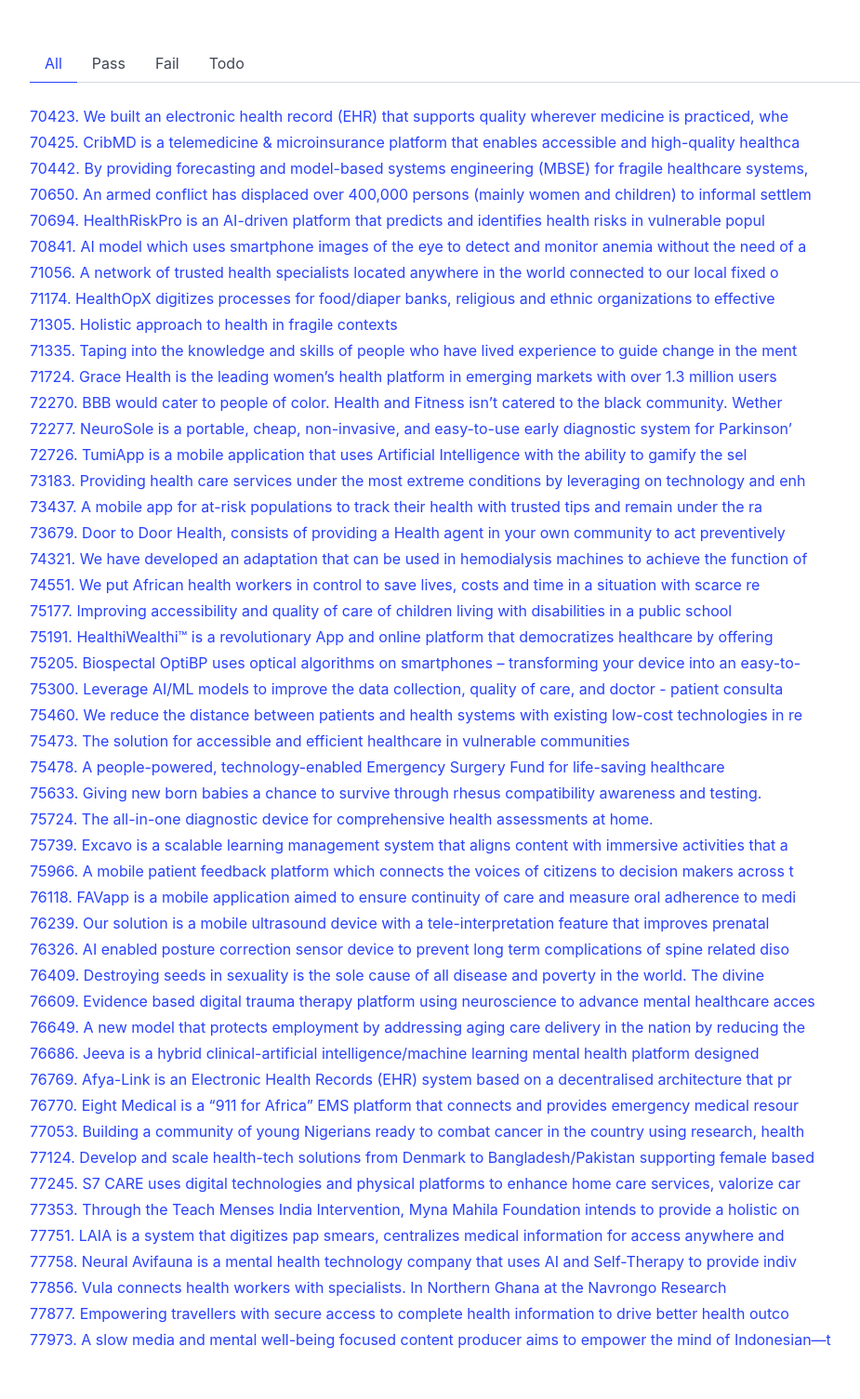
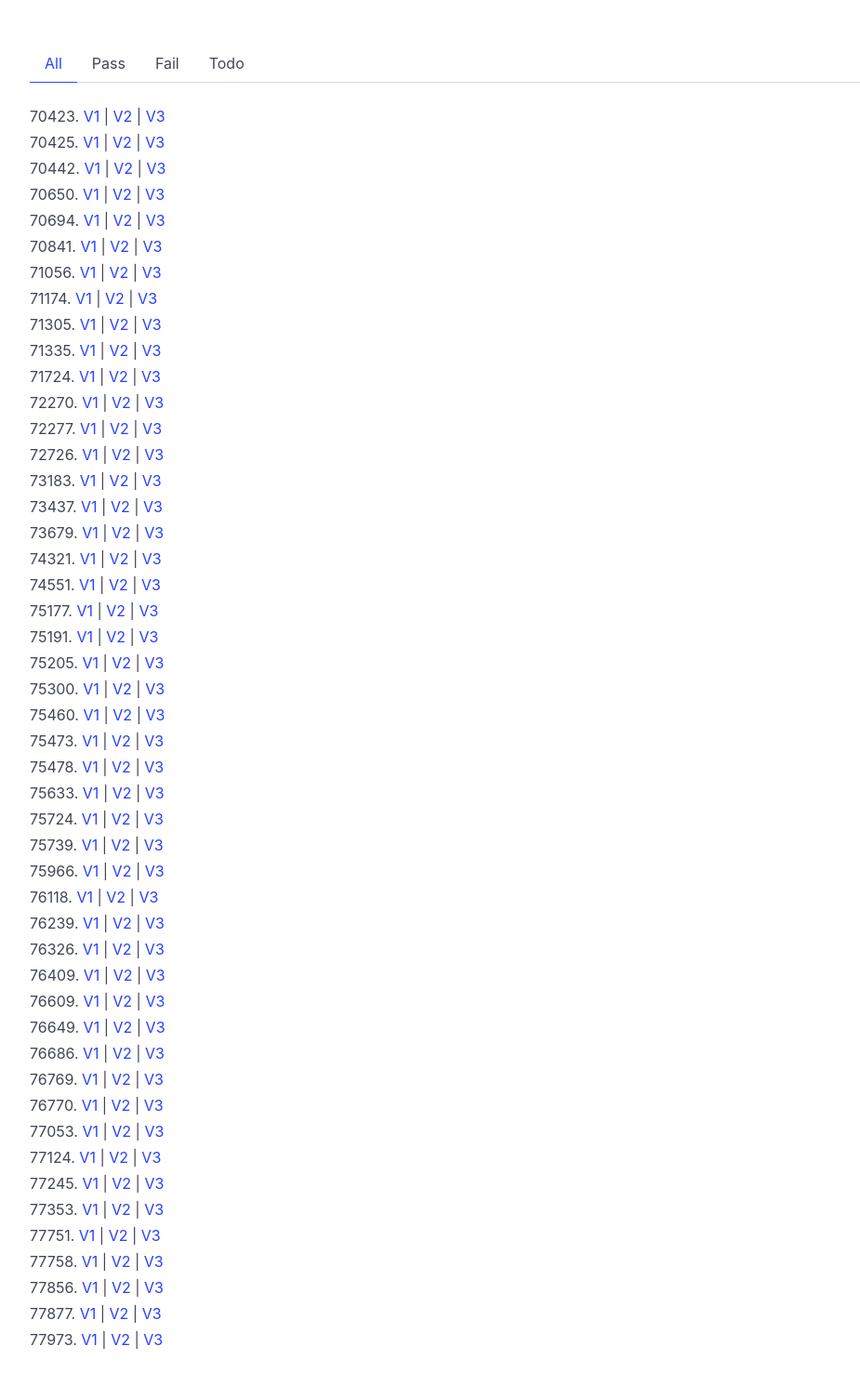
Before and after one commit to Sproutify-ai/sproutify-emba, a Flask app: page /solutions in a window 1280 px wide. Shown: the part 52-1557 px from the top of the page at 93% size, without its empty margins (32-957 px from the left). Run offline with Flask 3, Linux system fonts and the light colour scheme; the visitor is signed in with stand-in values (Sample User, id 1); some libraries are stand-ins or nearby versions.

Commit message:
use new path for treatments

```diff
--- a/sproutify/main.py
+++ b/sproutify/main.py
@@ -146,17 +146,17 @@ def index_solutions():
     )
 
 
-@main.route("/solutions/<int:id>/v1")
+@main.route("/solutions/<int:id>/98q3hiwnaj")
 @login_required
 def show_solutions_v1(id):
     return show_solutions_generic(id, "v1")
 
-@main.route("/solutions/<int:id>/v2")
+@main.route("/solutions/<int:id>/98hy3fqeh3")
 @login_required
 def show_solutions_v2(id):
     return show_solutions_generic(id, "v2")
 
-@main.route("/solutions/<int:id>/v3")
+@main.route("/solutions/<int:id>/0o3e8u5t8i")
 @login_required
 def show_solutions_v3(id):
     return show_solutions_generic(id, "v3")
--- a/sproutify/templates/solutions_index.html.j2
+++ b/sproutify/templates/solutions_index.html.j2
@@ -21,7 +21,7 @@
             <ul>
                 {% for solution in solutions %}
                     <li class="mb-1">
-                        <a href="{{ url_for('main.show_solutions_v1', id=solution['Solution ID']) }}">{{ solution['Solution ID'] }}. {{ solution['title'] }}</a>
+                        <span>{{ solution['Solution ID'] }}. </span><a href="{{ url_for('main.show_solutions_v1', id=solution['Solution ID']) }}">V1</a> | <a href="{{ url_for('main.show_solutions_v2', id=solution['Solution ID']) }}">V2</a> | <a href="{{ url_for('main.show_solutions_v3', id=solution['Solution ID']) }}">V3</a>
                     </li>
                 {% endfor %}
             </ul>
```
Also changed, not shown: README.md.
